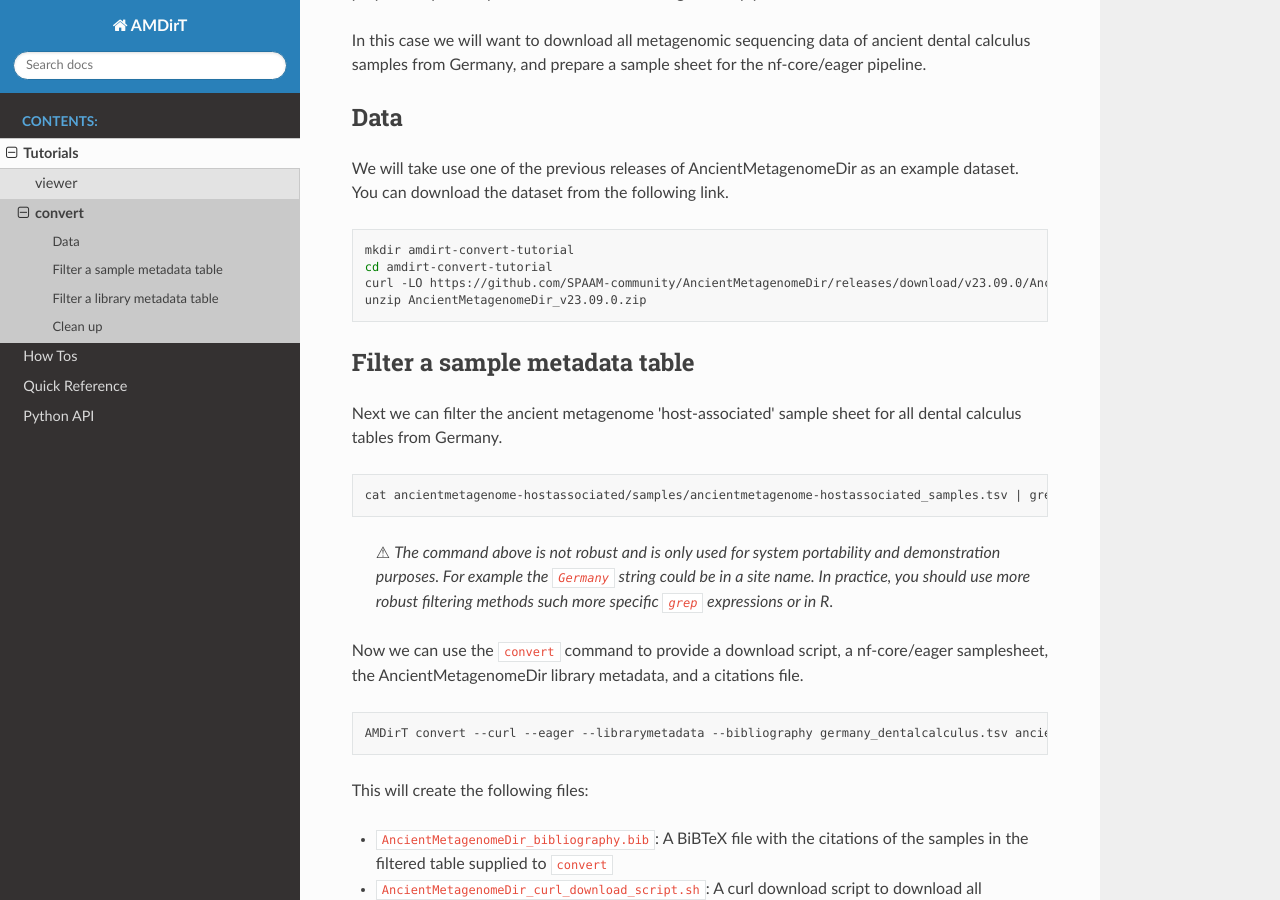
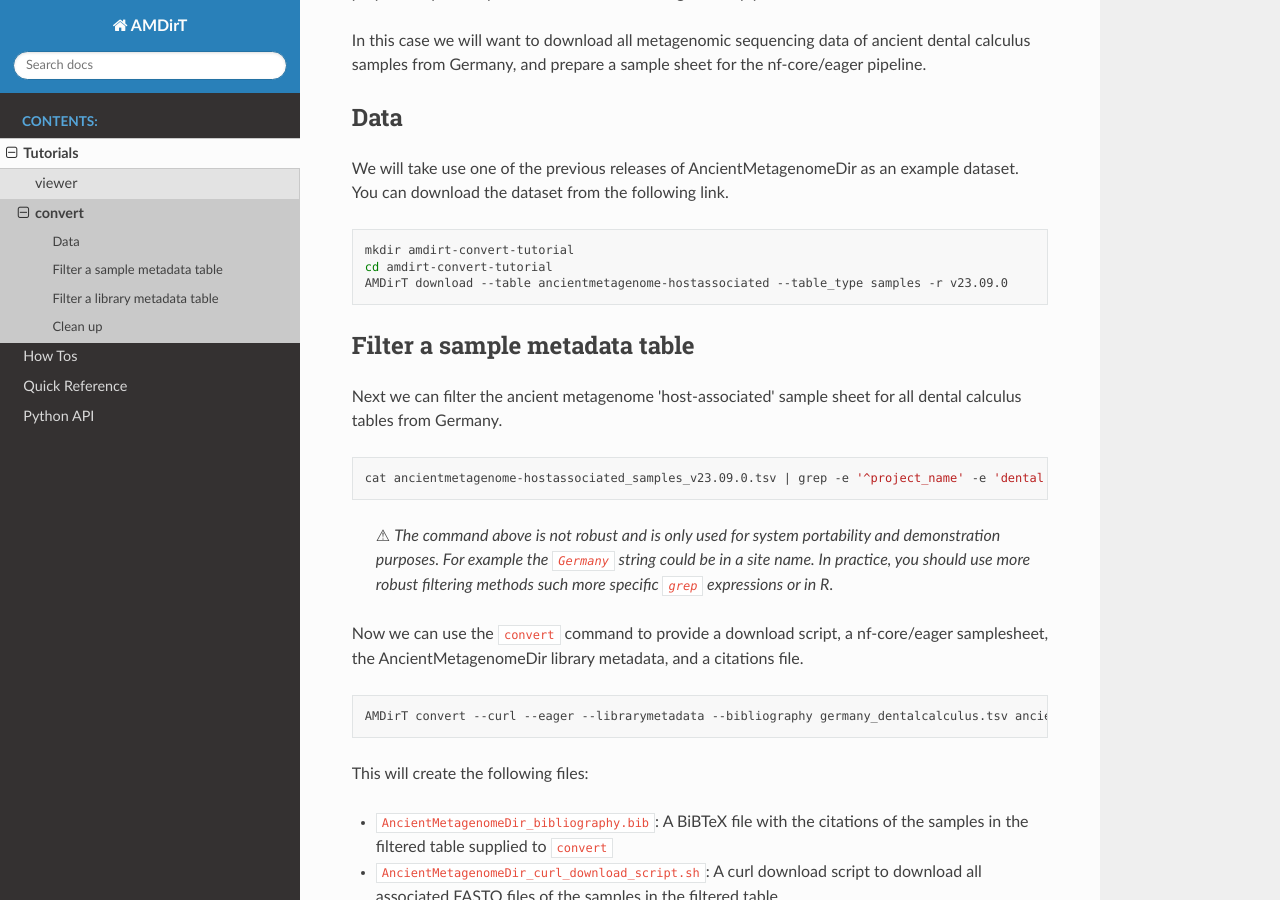
Before and after one commit to SPAAM-community/AMDirT, a Sphinx documentation site: the page built from docs/source/tutorials/convert.md, in a window 1280 px wide and 900 px high, scrolled down 398 px. Built offline with Sphinx 7.4.7 and the Read the Docs theme 2.0.0, drawn with Linux system fonts in a browser that asks for light colours.

Commit message:
doc: update convert tutorial

````diff
--- a/docs/source/tutorials/convert.md
+++ b/docs/source/tutorials/convert.md
@@ -15,8 +15,7 @@
 ```bash
 mkdir amdirt-convert-tutorial
 cd amdirt-convert-tutorial
-curl -LO https://github.com/SPAAM-community/AncientMetagenomeDir/releases/download/v23.09.0/AncientMetagenomeDir_v23.09.0.zip
-unzip AncientMetagenomeDir_v23.09.0.zip
+AMDirT download --table ancientmetagenome-hostassociated --table_type samples -r v23.09.0
 ```
 
 ## Filter a sample metadata table
````
Also changed, not shown: other parts of docs/source/tutorials/convert.md (+1 -1 lines).
